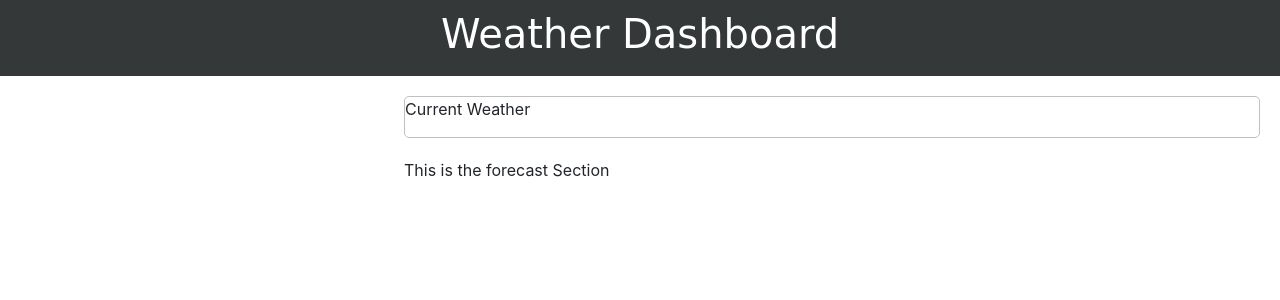
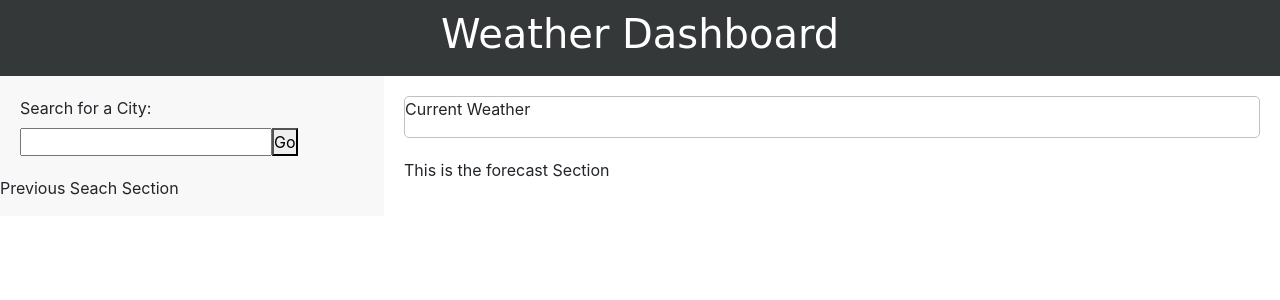
Before and after one commit to carlastjuste/weather-dashboard2, a React (Create React App) app: page / in a window 1280 px wide. Shown: the top 300 px of the page. Built offline with nearby package versions, Linux system fonts and the light colour scheme.

Commit message:
Add search City component v1

```diff
--- a/src/App.js
+++ b/src/App.js
@@ -3,6 +3,7 @@ import React, { Component } from 'react';
 import Header from './components/header';
 import CurrentWeather from './components/currentWeather';
 import Forecast from './components/forecast';
+import SearchCity from './components/seachCity';
 import './App.css';
 //import { render } from '@testing-library/react';
 
@@ -14,6 +15,7 @@ class App extends Component {
     return (
     <React.Fragment>
       <Header />
+      <SearchCity />
       <main>
         <CurrentWeather />
         <Forecast />
--- /dev/null
+++ b/src/components/seachCity.jsx
@@ -0,0 +1,27 @@
+import React, { Component } from 'react';
+
+class SearchCity extends Component {
+   // state = {  }
+    render() {
+        return (
+            <React.Fragment>
+
+                <aside>
+                    <div class='searchBlock'>
+                        <label for="searchWeather">Search for a City:</label>
+                        <input id="searchWeather" type="text" name="search">
+                        </input>
+                        <button id="searchWeatherBtn" type="submit">Go</button>
+                    </div>
+                    <div id="previousSearch">
+                        <p>Previous Seach Section</p>
+                    </div>
+                </aside>
+
+
+            </React.Fragment>
+         );
+    }
+}
+
+export default SearchCity;
```
